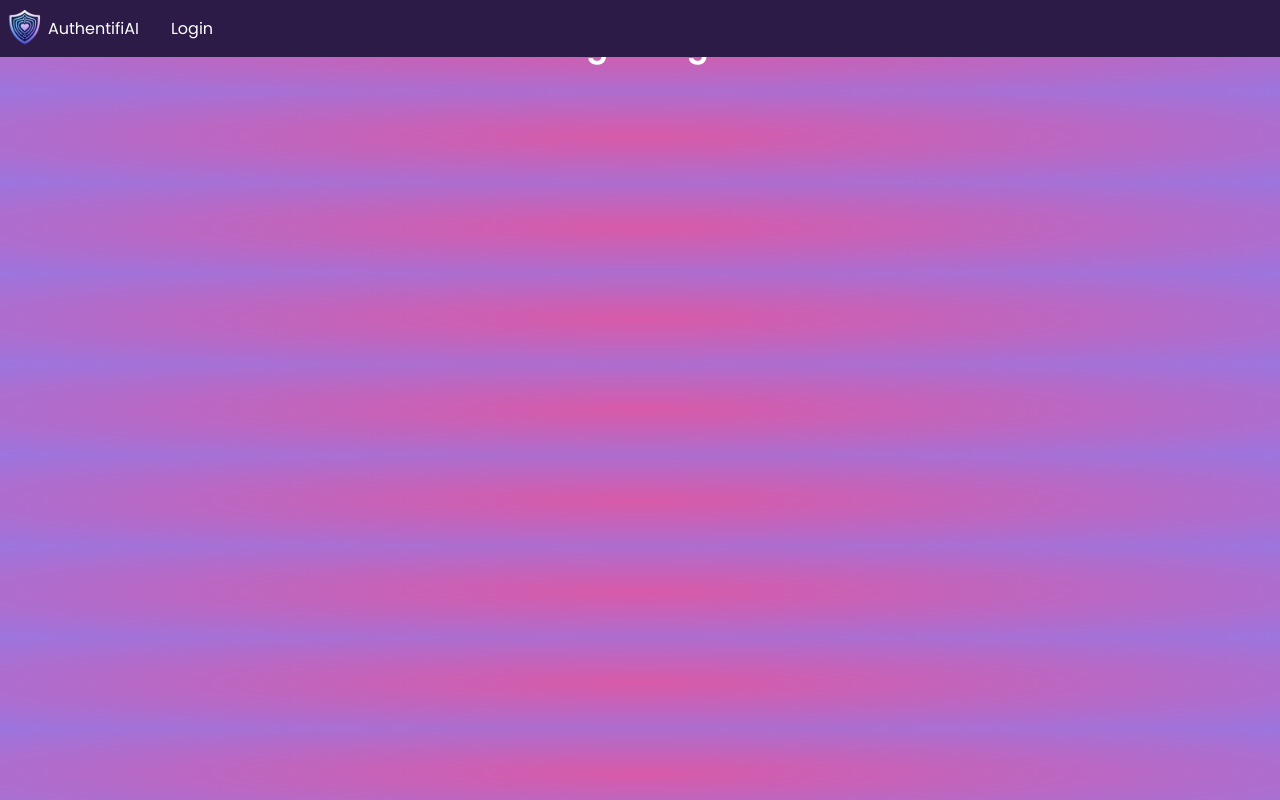
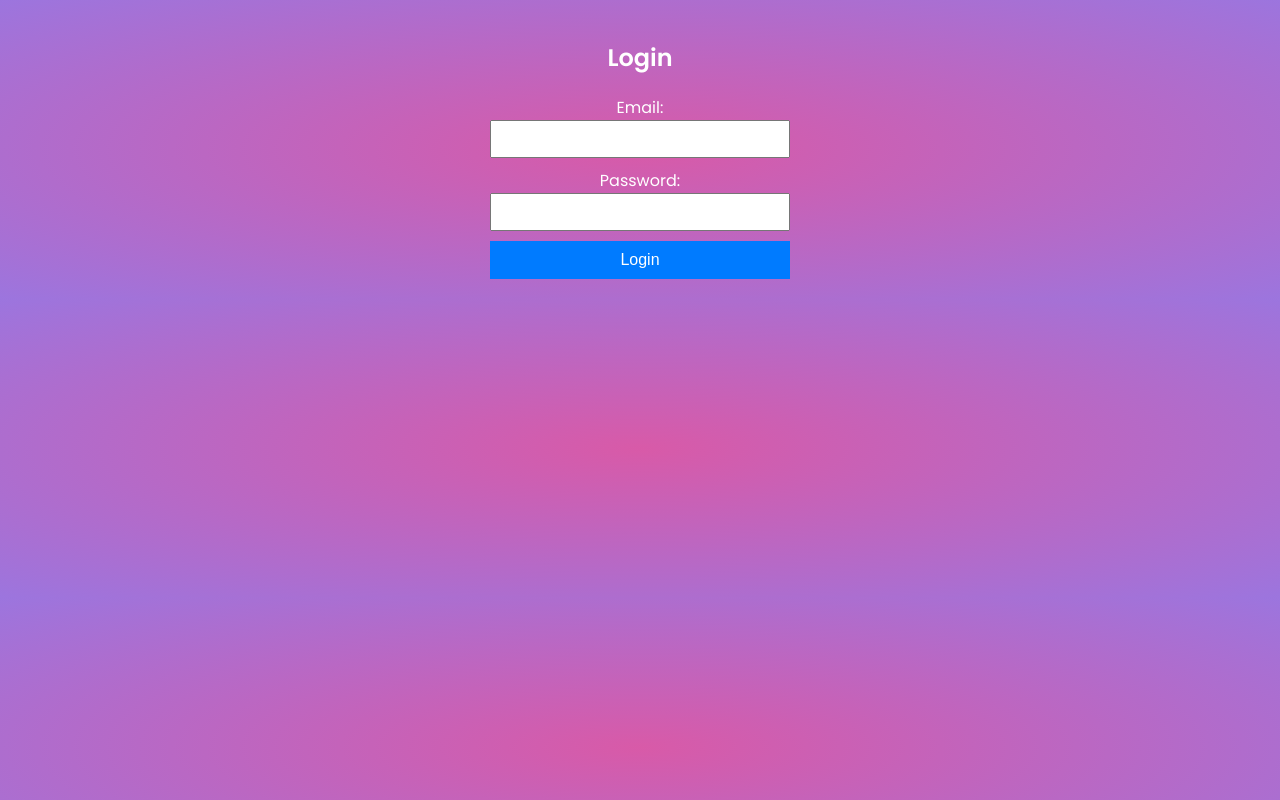
Before and after one commit to Authentifi-AI/Authentifi.AI, a React (Create React App) app: page /Login in a window 1280 px wide. Built offline with nearby package versions, Linux system fonts and the light colour scheme.

Commit message:
Added basic login functionality

```diff
--- a/package.json
+++ b/package.json
@@ -5,6 +5,7 @@
   "private": false,
   "dependencies": {
     "cra-template": "1.2.0",
+    "firebase": "^11.4.0",
     "motion": "^12.1.0",
     "react": "^19.0.0",
     "react-dom": "^19.0.0",
--- /dev/null
+++ b/src/Firebase.js
@@ -0,0 +1,25 @@
+import { initializeApp } from "firebase/app";
+import { getAnalytics } from "firebase/analytics";
+import { getAuth } from "firebase/auth"; // For authentication
+import { getFirestore } from "firebase/firestore"; // For Firestore Database
+import { getStorage } from "firebase/storage"; // For File Storage
+
+const firebaseConfig = {
+  apiKey: "AIzaSyB0VY85DrxF9wkXWdrpf2MBi675JFh0CG4",
+  authDomain: "authentifi-ai.firebaseapp.com",
+  projectId: "authentifi-ai",
+  storageBucket: "authentifi-ai.firebasestorage.app",
+  messagingSenderId: "511695560513",
+  appId: "1:511695560513:web:a27ceb0e228c42738d8bc0",
+  measurementId: "G-XGJ5N3TYE0"
+};
+
+const app = initializeApp(firebaseConfig);
+const analytics = getAnalytics(app);
+
+// Export services for use in other files
+export const auth = getAuth(app);
+export const db = getFirestore(app);
+export const storage = getStorage(app);
+
+export default app;
--- a/src/LoginPage/Login.js
+++ b/src/LoginPage/Login.js
@@ -1,14 +1,66 @@
-import React from "react";
+import React, { useState } from "react";
 import './Login.css'
 import Navbar from "../Public/Navbar";
 import Footer from "../Public/Footer";
 
+import { auth } from "../Firebase";
+import { signInWithEmailAndPassword } from "firebase/auth";
+
 function LoginPage() {
-    return <>
-    <Navbar></Navbar>
-        <h1>Login Page</h1>
-        {/* <Footer></Footer> */}
-    </>
-}
+    const [email, setEmail] = useState("");
+    const [password, setPassword] = useState("");
+    const [error, setError] = useState("");
+
+    const handleLogin = async (e) => {
+      e.preventDefault(); // Prevent form from refreshing the page
+      setError(""); // Clear previous errors
+
+      try {
+        const userCredential = await signInWithEmailAndPassword(auth, email, password);
+        console.log("User signed in:", userCredential.user);
+        alert("Login successful!");
+      } catch (error) {
+        setError(error.message);
+      }
+    };
+
+    return (
+      <div style={styles.container}>
+        <h2>Login</h2>
+        <form onSubmit={handleLogin} style={styles.form}>
+          {error && <p style={styles.error}>{error}</p>}
+
+          <label>Email:</label>
+          <input
+            type="email"
+            value={email}
+            onChange={(e) => setEmail(e.target.value)}
+            required
+            style={styles.input}
+          />
+
+          <label>Password:</label>
+          <input
+            type="password"
+            value={password}
+            onChange={(e) => setPassword(e.target.value)}
+            required
+            style={styles.input}
+          />
+
+          <button type="submit" style={styles.button}>Login</button>
+        </form>
+      </div>
+    );
+  }
+
+  const styles = {
+    container: { maxWidth: "300px", margin: "auto", textAlign: "center", padding: "20px" },
+    form: { display: "flex", flexDirection: "column" },
+    input: { marginBottom: "10px", padding: "8px", fontSize: "16px" },
+    button: { padding: "10px", fontSize: "16px", cursor: "pointer", backgroundColor: "#007BFF", color: "white", border: "none" },
+    error: { color: "red", fontSize: "14px" }
+  };
+
 
 export default LoginPage;
--- a/src/Public/Navbar.js
+++ b/src/Public/Navbar.js
@@ -4,9 +4,9 @@ export default function Navbar()
 {
     return(
         <>
-        <nav class="navbar">
-        <a href="/" class="logo"> <img src='logo.png' alt='Logo png'></img>AuthentifiAI</a>
-        <a href="Login" class="login-button">Login</a>
+        <nav className="navbar">
+        <a href="/" className="logo"> <img src='logo.png' alt='Logo png'></img>AuthentifiAI</a>
+        <a href="Login" className="login-button">Login</a>
       </nav>
         </>
     )
```
Also changed, not shown: 1 other file (tests, documents, lock files or other folders).
